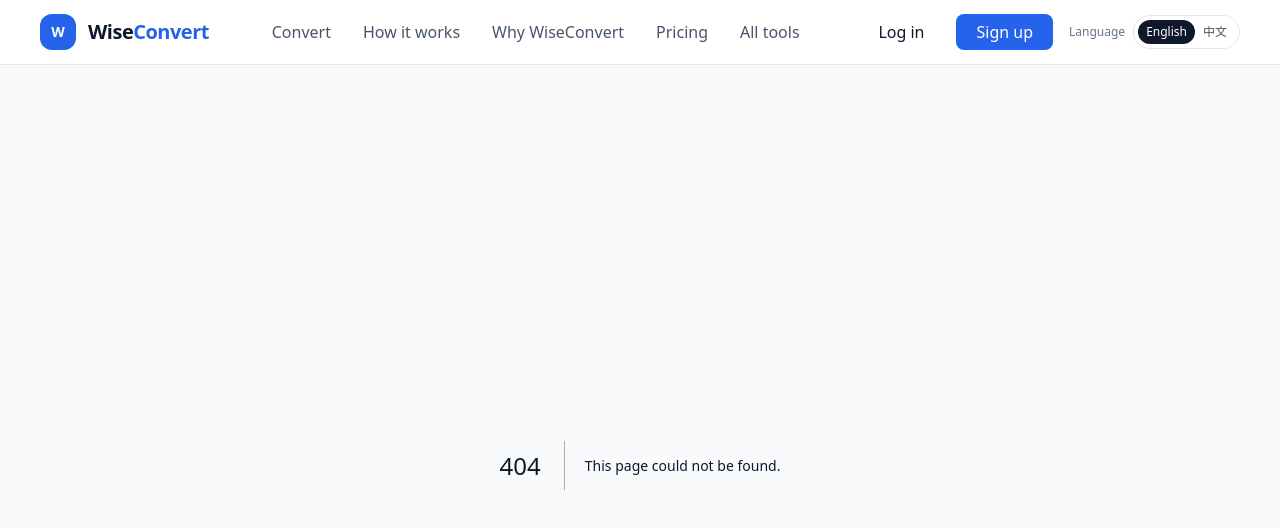
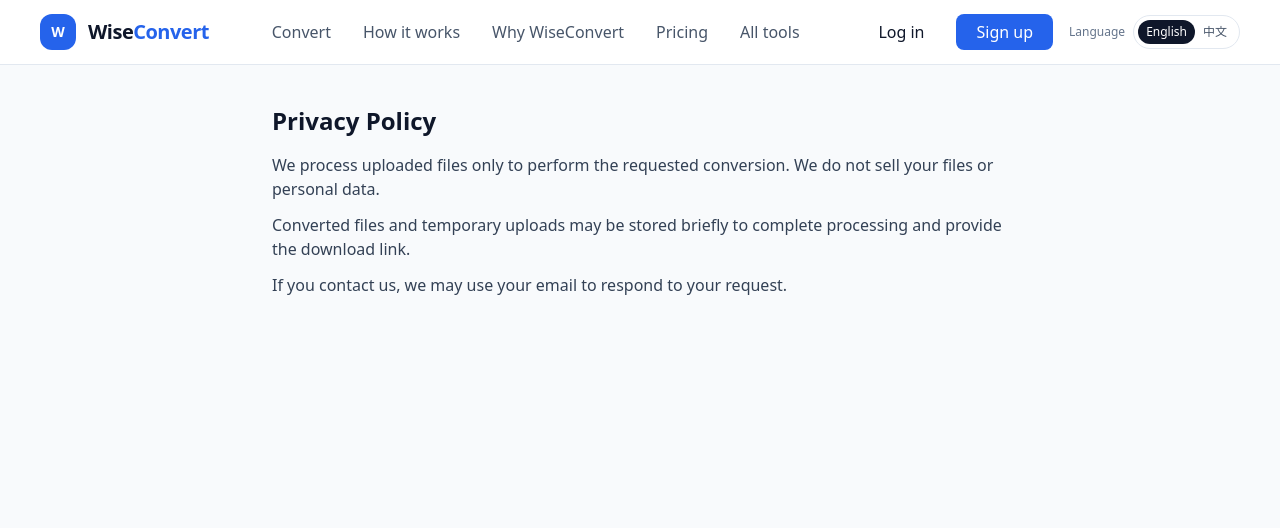
Before and after one commit to boltrsss/pixoconvert, a Next.js app: page /privacy in a window 1280 px wide. Before the commit this address had no page. Shown: the top 528 px of the page. Built offline with nearby package versions, Linux system fonts and the light colour scheme.

Commit message:
Add files via upload

```diff
--- /dev/null
+++ b/app/about/page.tsx
@@ -0,0 +1,13 @@
+export default function AboutPage() {
+  return (
+    <main className="min-h-screen bg-slate-50 text-slate-900">
+      <div className="mx-auto max-w-3xl px-4 py-10">
+        <h1 className="text-2xl font-bold">About PixoConvert</h1>
+        <p className="mt-4 text-slate-700">
+          PixoConvert is a simple online tool focused on image format conversion. Our goal is to make it easy to
+          convert images between common formats like JPG, PNG, and WebP.
+        </p>
+      </div>
+    </main>
+  );
+}
--- /dev/null
+++ b/app/contact/page.tsx
@@ -0,0 +1,12 @@
+export default function ContactPage() {
+  return (
+    <main className="min-h-screen bg-slate-50 text-slate-900">
+      <div className="mx-auto max-w-3xl px-4 py-10">
+        <h1 className="text-2xl font-bold">Contact</h1>
+        <p className="mt-4 text-slate-700">
+          For support or questions, email us at: <span className="font-medium">support@pixoconvert.com</span>
+        </p>
+      </div>
+    </main>
+  );
+}
--- /dev/null
+++ b/app/privacy/page.tsx
@@ -0,0 +1,18 @@
+export default function PrivacyPage() {
+  return (
+    <main className="min-h-screen bg-slate-50 text-slate-900">
+      <div className="mx-auto max-w-3xl px-4 py-10">
+        <h1 className="text-2xl font-bold">Privacy Policy</h1>
+        <p className="mt-4 text-slate-700">
+          We process uploaded files only to perform the requested conversion. We do not sell your files or personal data.
+        </p>
+        <p className="mt-3 text-slate-700">
+          Converted files and temporary uploads may be stored briefly to complete processing and provide the download link.
+        </p>
+        <p className="mt-3 text-slate-700">
+          If you contact us, we may use your email to respond to your request.
+        </p>
+      </div>
+    </main>
+  );
+}
--- /dev/null
+++ b/app/terms/page.tsx
@@ -0,0 +1,15 @@
+export default function TermsPage() {
+  return (
+    <main className="min-h-screen bg-slate-50 text-slate-900">
+      <div className="mx-auto max-w-3xl px-4 py-10">
+        <h1 className="text-2xl font-bold">Terms of Service</h1>
+        <p className="mt-4 text-slate-700">
+          By using PixoConvert, you agree to use the service lawfully and you are responsible for the files you upload.
+        </p>
+        <p className="mt-3 text-slate-700">
+          The service is provided “as is” without warranties. We may update or discontinue features at any time.
+        </p>
+      </div>
+    </main>
+  );
+}
```
